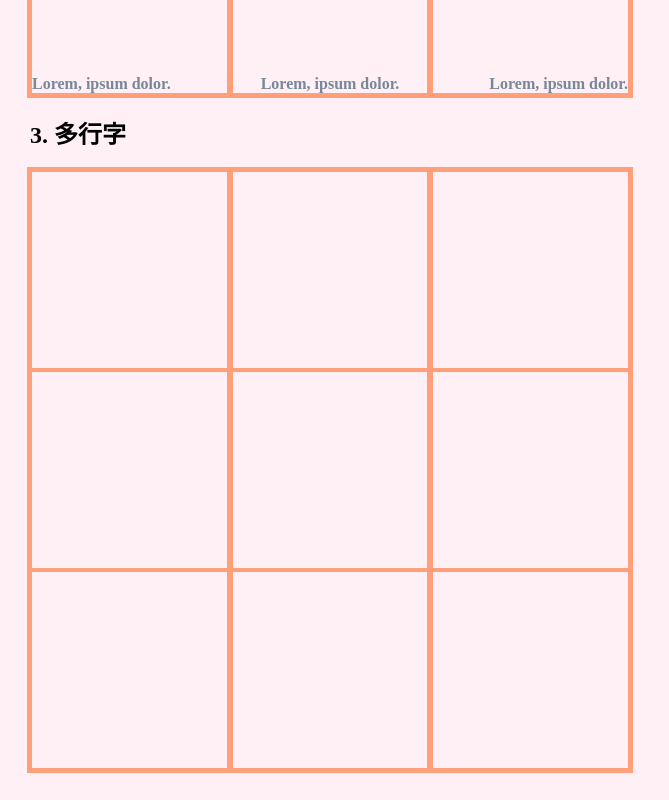
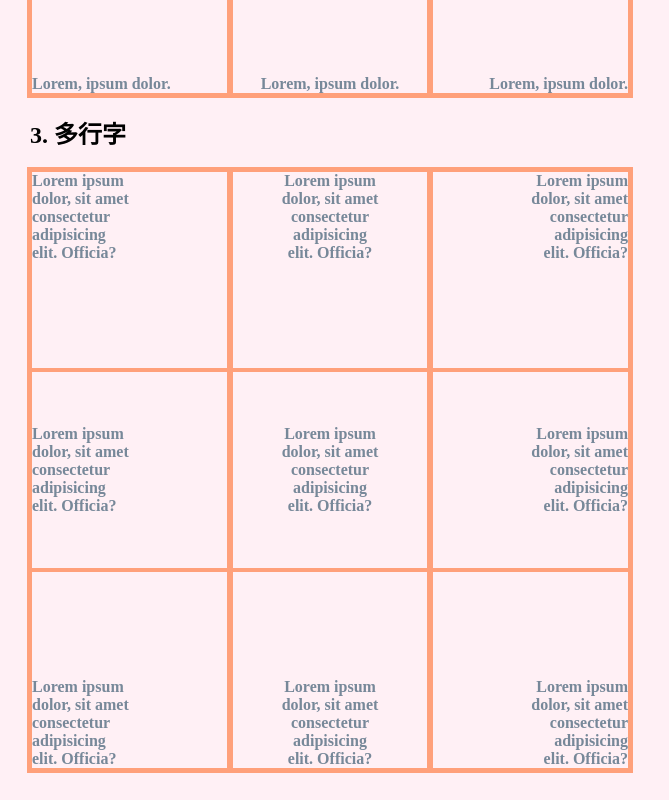
Before and after one commit to Jamixcs/nineDragon, a plain HTML site: page index.html in a window 1280 px wide. Shown: the part 1332-2132 px from the top of the page, without its empty margins (0-669 px from the left). Drawn offline with Linux system fonts and the light colour scheme.

Commit message:
Fixed:add the html changes -- finished the section3

```diff
--- a/index.html
+++ b/index.html
@@ -1,11 +1,13 @@
 <!DOCTYPE html>
 <html lang="en">
+
 <head>
     <meta charset="UTF-8">
     <meta name="viewport" content="width=device-width, initial-scale=1.0">
     <link rel="stylesheet" href="./style.css">
     <title>九頭龍閃</title>
 </head>
+
 <body>
     <h1>九頭龍閃</h1>
     <h2>1. 固定區塊</h2>
@@ -84,34 +86,38 @@
     <div class="third-section">
         <div class="container">
             <div class="box">
-                    <div class="paragraph"></div>
-                </div><div class="box">
-                    <div class="paragraph"></div>
+                <p>Lorem ipsum dolor, sit amet consectetur adipisicing elit. Officia?</p>
             </div>
             <div class="box">
-                    <div class="paragraph"></div>
+                <p>Lorem ipsum dolor, sit amet consectetur adipisicing elit. Officia?</p>
+            </div>
+            <div class="box">
+                <p>Lorem ipsum dolor, sit amet consectetur adipisicing elit. Officia?</p>
             </div>
         </div>
         <div class="container">
             <div class="box">
-                    <div class="paragraph"></div>
-                </div><div class="box">
-                    <div class="paragraph"></div>
+                <p>Lorem ipsum dolor, sit amet consectetur adipisicing elit. Officia?</p>
             </div>
             <div class="box">
-                    <div class="paragraph"></div>
+                <p>Lorem ipsum dolor, sit amet consectetur adipisicing elit. Officia?</p>
+            </div>
+            <div class="box">
+                <p>Lorem ipsum dolor, sit amet consectetur adipisicing elit. Officia?</p>
             </div>
         </div>
         <div class="container">
             <div class="box">
-                    <div class="paragraph"></div>
-                </div><div class="box">
-                    <div class="paragraph"></div>
+                <p>Lorem ipsum dolor, sit amet consectetur adipisicing elit. Officia?</p>
             </div>
             <div class="box">
-                    <div class="paragraph"></div>
+                <p>Lorem ipsum dolor, sit amet consectetur adipisicing elit. Officia?</p>
+            </div>
+            <div class="box">
+                <p>Lorem ipsum dolor, sit amet consectetur adipisicing elit. Officia?</p>
             </div>
         </div>
     </div>
 </body>
+
 </html>
```
Lines whose indentation alone changed are shown as unchanged.
